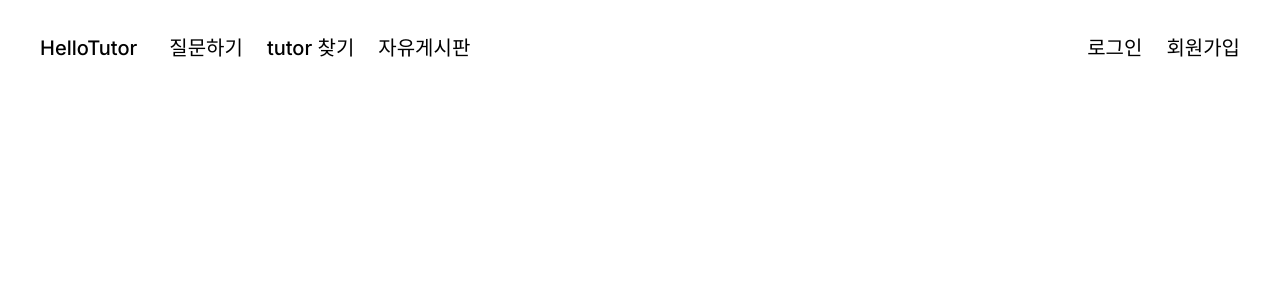
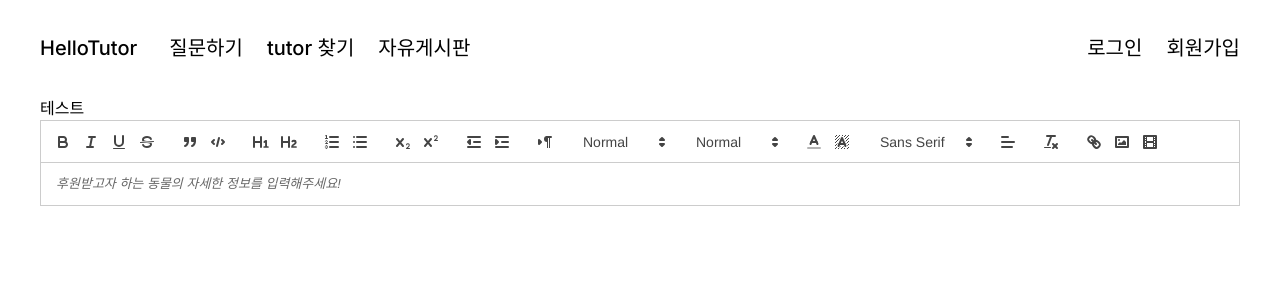
Before and after one commit to HelloTutor/HelloTutor-FE, a Next.js app: page /dashboard in a window 1280 px wide. Shown: the top 300 px of the page. Built offline with nearby package versions, Linux system fonts and the light colour scheme.

Commit message:
feat: dashboard 페이지 연결

```diff
--- a/src/app/dashboard/page.tsx
+++ b/src/app/dashboard/page.tsx
@@ -1,3 +1,14 @@
+'use client';
+
+import QuestionWriting from '@/components/QuestionWriting/QuestionWriting';
+import React, { useState } from 'react';
+
 export default function Dashboard() {
-    return <></>;
+  const [html, setHtml] = useState('');
+
+  return (
+    <div>
+      <QuestionWriting setHtml={setHtml} html={html} />
+    </div>
+  );
 }
--- a/src/app/question-board/page.tsx
+++ /dev/null
@@ -1,14 +0,0 @@
-'use client';
-
-import QuestionWriting from '@/components/QuestionWriting/QuestionWriting';
-import React, { useState } from 'react';
-
-export default function QuestionBoard() {
-  const [html, setHtml] = useState('');
-
-  return (
-    <div>
-      <QuestionWriting setHtml={setHtml} html={html} />
-    </div>
-  );
-}
```
